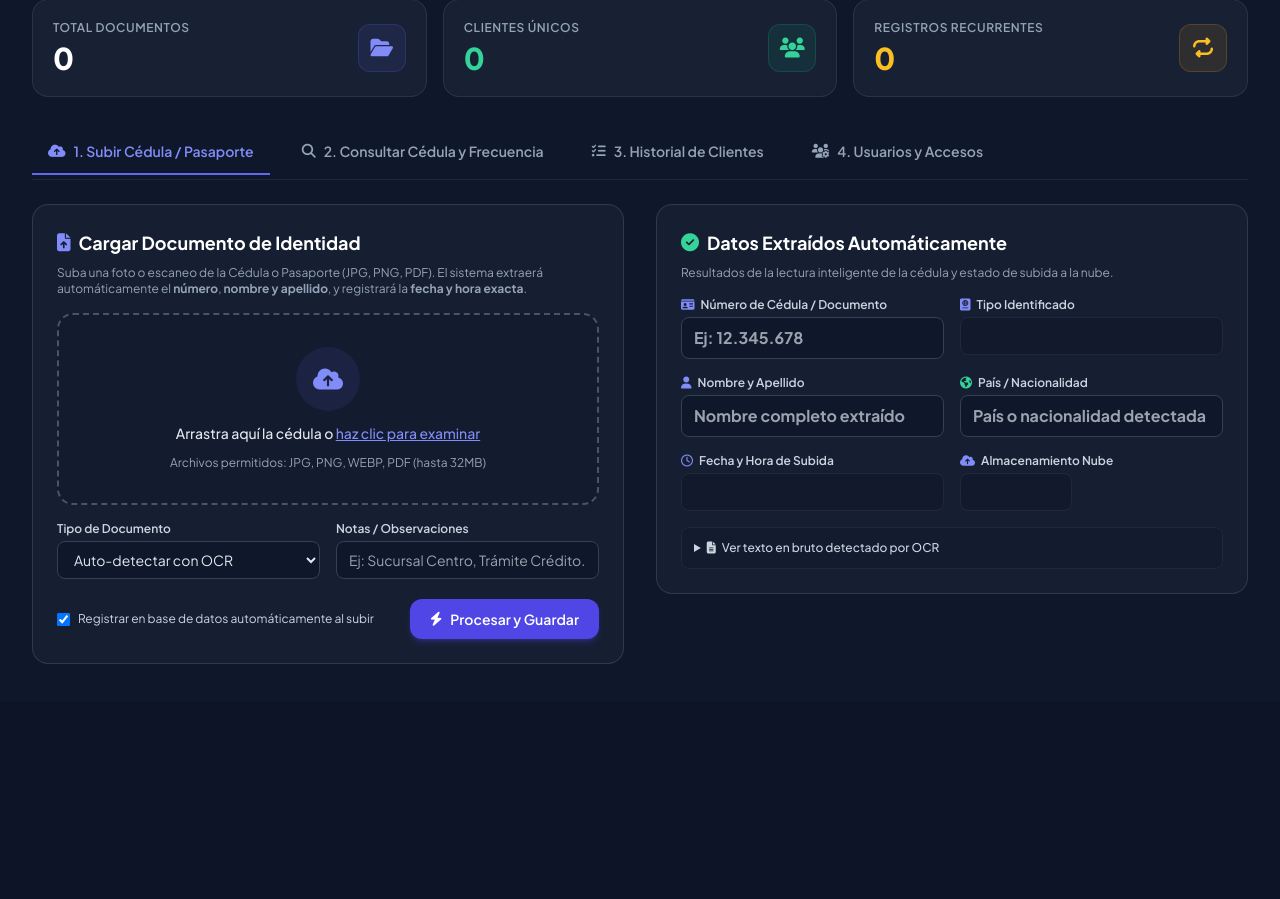
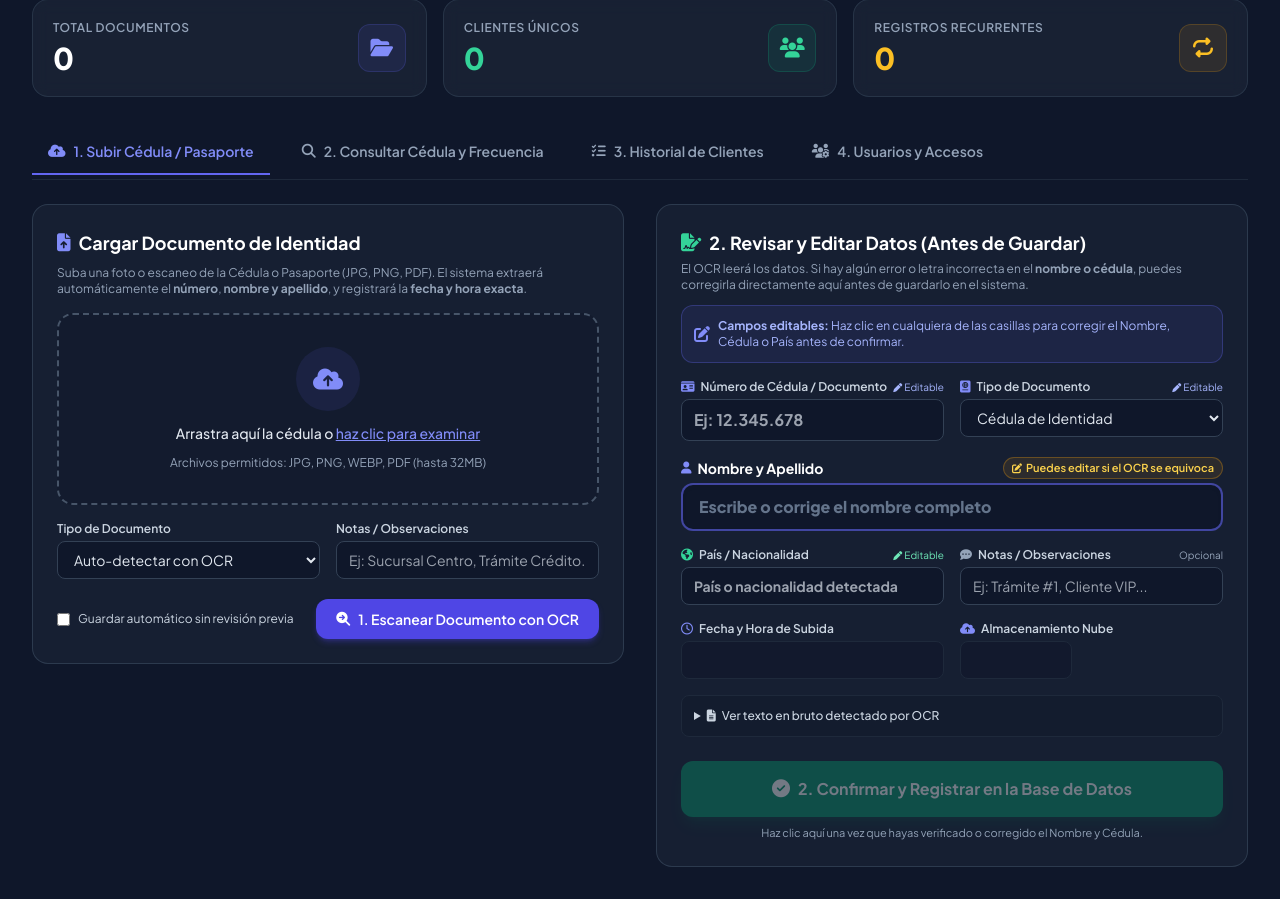
Before and after one commit to aleoficialonfi28-gif/kyc-clientes, a Flask app: page / in a window 1280 px wide. Shown: the part 98-997 px from the top of the page. Before the commit the page ends 762 px from the top, so only its background shows below. Run offline with Flask 3, Linux system fonts and the light colour scheme; the visitor is signed in with stand-in values (Sample User, id 1); data that the repository does not hold is empty; some libraries are stand-ins or nearby versions.

Commit message:
Deploy KYC: templates/index.html

```diff
--- a/templates/index.html
+++ b/templates/index.html
@@ -221,15 +221,15 @@
               </div>
             </div>
 
-            <div class="mt-5 flex items-center justify-between">
+            <div class="mt-5 flex flex-col sm:flex-row items-center justify-between gap-3">
               <label class="flex items-center space-x-2 text-xs text-slate-300 cursor-pointer">
-                <input type="checkbox" id="check-auto-save" checked class="rounded bg-slate-900 border-slate-700 text-indigo-600 focus:ring-indigo-500">
-                <span>Registrar en base de datos automáticamente al subir</span>
+                <input type="checkbox" id="check-auto-save" class="rounded bg-slate-900 border-slate-700 text-indigo-600 focus:ring-indigo-500">
+                <span>Guardar automático sin revisión previa</span>
               </label>
 
-              <button type="button" id="btn-process-upload" class="bg-indigo-600 hover:bg-indigo-500 disabled:opacity-50 text-white px-5 py-2.5 rounded-xl font-semibold text-sm shadow-md shadow-indigo-600/30 transition flex items-center space-x-2">
-                <i class="fa-solid fa-bolt"></i>
-                <span>Procesar y Guardar</span>
+              <button type="button" id="btn-process-upload" class="w-full sm:w-auto bg-indigo-600 hover:bg-indigo-500 disabled:opacity-50 text-white px-5 py-2.5 rounded-xl font-semibold text-sm shadow-md shadow-indigo-600/30 transition flex items-center justify-center space-x-2">
+                <i class="fa-solid fa-magnifying-glass-arrow-right"></i>
+                <span>1. Escanear Documento con OCR</span>
               </button>
             </div>
           </div>
@@ -238,13 +238,18 @@
         <!-- Right: Extracted Data & Registration Status -->
         <div class="lg:col-span-6 space-y-6">
           <div class="bg-slate-800/50 border border-slate-700/80 rounded-2xl p-6 relative">
-            <h2 class="text-lg font-bold text-white mb-2 flex items-center space-x-2">
-              <i class="fa-solid fa-circle-check text-emerald-400"></i>
-              <span>Datos Extraídos Automáticamente</span>
+            <h2 class="text-lg font-bold text-white mb-1 flex items-center space-x-2">
+              <i class="fa-solid fa-file-signature text-emerald-400"></i>
+              <span>2. Revisar y Editar Datos (Antes de Guardar)</span>
             </h2>
-            <p class="text-xs text-slate-400 mb-4">
-              Resultados de la lectura inteligente de la cédula y estado de subida a la nube.
+            <p class="text-xs text-slate-400 mb-3">
+              El OCR leerá los datos. Si hay algún error o letra incorrecta en el <b>nombre o cédula</b>, puedes corregirla directamente aquí antes de guardarlo en el sistema.
             </p>
+
+            <div class="p-3 bg-indigo-500/10 border border-indigo-500/30 rounded-xl mb-4 flex items-center space-x-2 text-xs text-indigo-300">
+              <i class="fa-solid fa-pen-to-square text-indigo-400 text-base flex-shrink-0"></i>
+              <span><b>Campos editables:</b> Haz clic en cualquiera de las casillas para corregir el Nombre, Cédula o País antes de confirmar.</span>
+            </div>
 
             <!-- Alert: Times Registered Banner -->
             <div id="repeat-banner" class="hidden mb-5 p-4 rounded-xl border">
@@ -255,33 +260,57 @@
             <div class="space-y-4">
               <div class="grid grid-cols-1 sm:grid-cols-2 gap-4">
                 <div>
-                  <label class="block text-xs font-semibold text-slate-300 mb-1">
-                    <i class="fa-solid fa-id-card text-indigo-400 mr-1"></i> Número de Cédula / Documento
+                  <label class="block text-xs font-semibold text-slate-300 mb-1 flex items-center justify-between">
+                    <span><i class="fa-solid fa-id-card text-indigo-400 mr-1"></i> Número de Cédula / Documento</span>
+                    <span class="text-[10px] text-indigo-300 font-normal"><i class="fa-solid fa-pen text-[9px] mr-0.5"></i>Editable</span>
                   </label>
                   <input type="text" id="res-cedula" placeholder="Ej: 12.345.678" class="w-full bg-slate-900 border border-slate-700 rounded-lg px-3 py-2 text-base font-bold text-indigo-300 focus:outline-none focus:border-indigo-500">
                 </div>
 
                 <div>
-                  <label class="block text-xs font-semibold text-slate-300 mb-1">
-                    <i class="fa-solid fa-passport text-indigo-400 mr-1"></i> Tipo Identificado
+                  <label class="block text-xs font-semibold text-slate-300 mb-1 flex items-center justify-between">
+                    <span><i class="fa-solid fa-passport text-indigo-400 mr-1"></i> Tipo de Documento</span>
+                    <span class="text-[10px] text-indigo-300 font-normal"><i class="fa-solid fa-pen text-[9px] mr-0.5"></i>Editable</span>
                   </label>
-                  <input type="text" id="res-tipo" readonly class="w-full bg-slate-900/60 border border-slate-800 rounded-lg px-3 py-2 text-sm text-slate-300">
+                  <select id="res-tipo" class="w-full bg-slate-900 border border-slate-700 rounded-lg px-3 py-2 text-sm text-slate-200 focus:outline-none focus:border-indigo-500">
+                    <option value="Cédula de Identidad">Cédula de Identidad</option>
+                    <option value="Pasaporte">Pasaporte</option>
+                    <option value="DNI">DNI</option>
+                    <option value="Licencia de Conducir">Licencia de Conducir</option>
+                    <option value="Cédula de Extranjería">Cédula de Extranjería</option>
+                  </select>
                 </div>
+              </div>
+
+              <!-- NOMBRE Y APELLIDO PROMINENTE Y EDITABLE -->
+              <div>
+                <label class="block text-xs font-semibold text-slate-200 mb-1 flex items-center justify-between">
+                  <span class="flex items-center space-x-1.5">
+                    <i class="fa-solid fa-user text-indigo-400"></i>
+                    <span class="text-sm font-bold text-white">Nombre y Apellido</span>
+                  </span>
+                  <span class="text-[11px] text-amber-300 bg-amber-500/10 px-2 py-0.5 rounded-full font-semibold border border-amber-500/30">
+                    <i class="fa-solid fa-pen-to-square text-[10px] mr-1"></i>Puedes editar si el OCR se equivoca
+                  </span>
+                </label>
+                <input type="text" id="res-nombre" placeholder="Escribe o corrige el nombre completo" class="w-full bg-slate-900 border-2 border-indigo-500/60 focus:border-indigo-400 rounded-xl px-4 py-2.5 text-base font-extrabold text-white focus:outline-none shadow-inner placeholder-slate-500">
               </div>
 
               <div class="grid grid-cols-1 sm:grid-cols-2 gap-4">
                 <div>
-                  <label class="block text-xs font-semibold text-slate-300 mb-1">
-                    <i class="fa-solid fa-user text-indigo-400 mr-1"></i> Nombre y Apellido
+                  <label class="block text-xs font-semibold text-slate-300 mb-1 flex items-center justify-between">
+                    <span><i class="fa-solid fa-earth-americas text-emerald-400 mr-1"></i> País / Nacionalidad</span>
+                    <span class="text-[10px] text-emerald-300 font-normal"><i class="fa-solid fa-pen text-[9px] mr-0.5"></i>Editable</span>
                   </label>
-                  <input type="text" id="res-nombre" placeholder="Nombre completo extraído" class="w-full bg-slate-900 border border-slate-700 rounded-lg px-3 py-2 text-base font-bold text-white focus:outline-none focus:border-indigo-500">
+                  <input type="text" id="res-pais" placeholder="País o nacionalidad detectada" class="w-full bg-slate-900 border border-slate-700 rounded-lg px-3 py-2 text-sm font-bold text-emerald-300 focus:outline-none focus:border-emerald-500">
                 </div>
 
                 <div>
-                  <label class="block text-xs font-semibold text-slate-300 mb-1">
-                    <i class="fa-solid fa-earth-americas text-emerald-400 mr-1"></i> País / Nacionalidad
+                  <label class="block text-xs font-semibold text-slate-300 mb-1 flex items-center justify-between">
+                    <span><i class="fa-solid fa-comment-dots text-slate-400 mr-1"></i> Notas / Observaciones</span>
+                    <span class="text-[10px] text-slate-400 font-normal">Opcional</span>
                   </label>
-                  <input type="text" id="res-pais" placeholder="País o nacionalidad detectada" class="w-full bg-slate-900 border border-slate-700 rounded-lg px-3 py-2 text-base font-bold text-emerald-300 focus:outline-none focus:border-indigo-500">
+                  <input type="text" id="res-notas" placeholder="Ej: Trámite #1, Cliente VIP..." class="w-full bg-slate-900 border border-slate-700 rounded-lg px-3 py-2 text-sm text-slate-200 focus:outline-none focus:border-indigo-500">
                 </div>
               </div>
 
@@ -316,12 +345,15 @@
                 </details>
               </div>
 
-              <!-- Button to manual confirm or update -->
-              <div id="box-confirm-update" class="hidden pt-2">
-                <button type="button" id="btn-manual-confirm" class="w-full bg-emerald-600 hover:bg-emerald-500 text-white font-semibold py-2.5 rounded-xl shadow-md shadow-emerald-700/30 transition flex items-center justify-center space-x-2">
-                  <i class="fa-solid fa-floppy-disk"></i>
-                  <span>Confirmar y Guardar Registro</span>
+              <!-- Button to confirm and save (ALWAYS accessible after scan) -->
+              <div id="box-confirm-update" class="pt-2">
+                <button type="button" id="btn-manual-confirm" disabled class="w-full bg-emerald-600 hover:bg-emerald-500 disabled:opacity-40 disabled:cursor-not-allowed text-white font-bold py-3.5 rounded-xl shadow-lg shadow-emerald-700/30 transition flex items-center justify-center space-x-2 text-base">
+                  <i class="fa-solid fa-circle-check text-lg"></i>
+                  <span>2. Confirmar y Registrar en la Base de Datos</span>
                 </button>
+                <p class="text-[11px] text-center text-slate-400 mt-2">
+                  Haz clic aquí una vez que hayas verificado o corregido el Nombre y Cédula.
+                </p>
               </div>
 
             </div>
```
